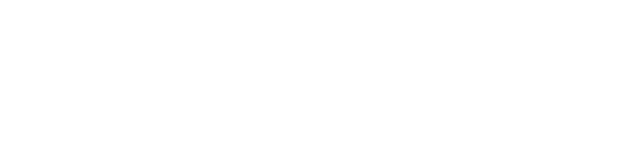
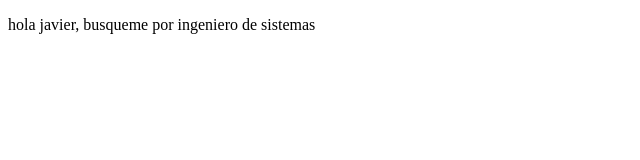
Before and after one commit to wanfer3434/proyectDemo, a plain HTML site: page index.html in a window 1280 px wide. Shown: the whole page, without its empty margins (0-640 px from the left). Drawn offline with Linux system fonts and the light colour scheme.

Commit message:
modificacion ultimo javier

```diff
--- a/index.html
+++ b/index.html
@@ -7,6 +7,6 @@
     <title>hola javier figuueroa montiel</title>
 </head>
 <body>
-
+    <p>hola javier, busqueme por ingeniero de sistemas</p>
 </body>
 </html>
```
